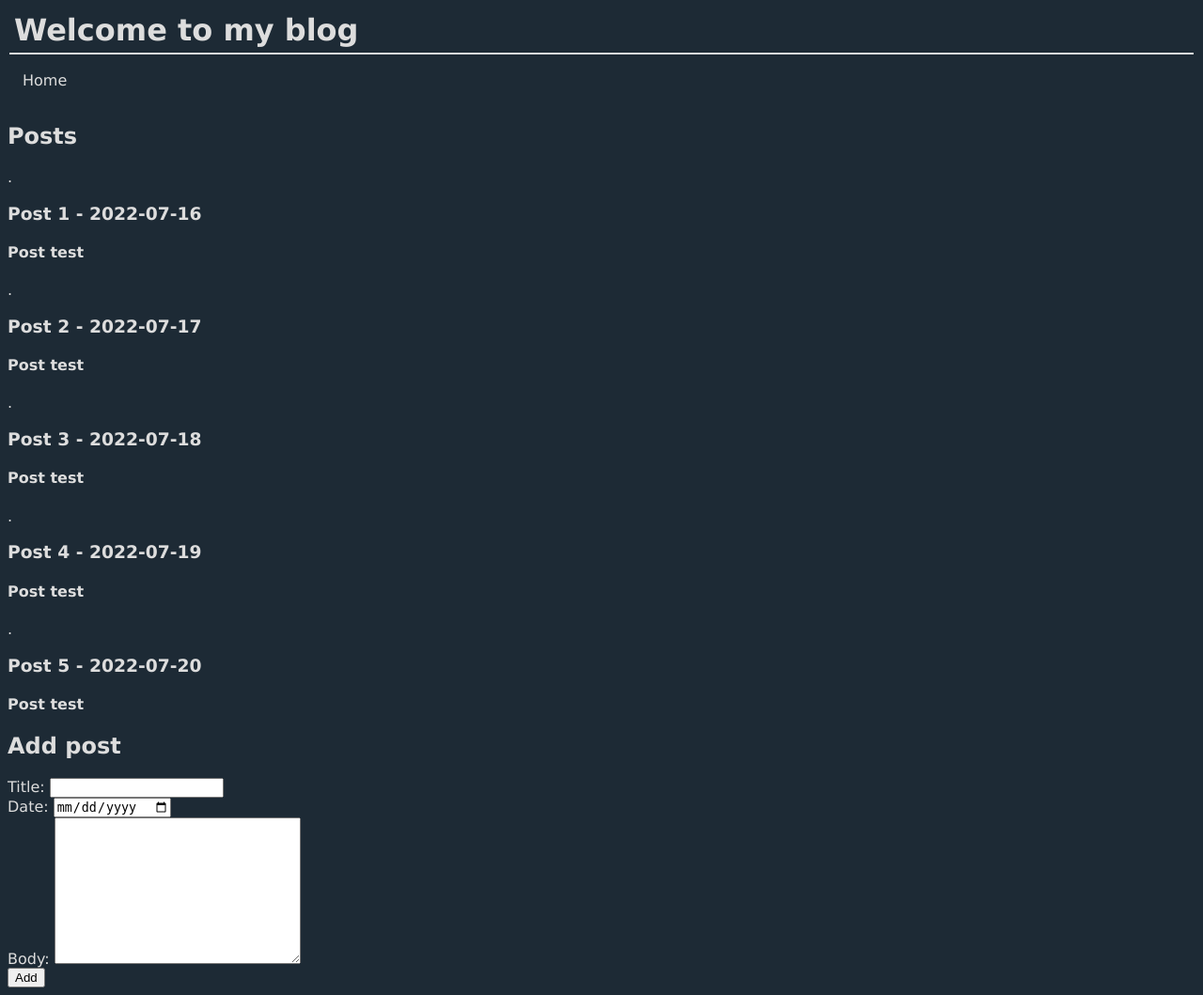
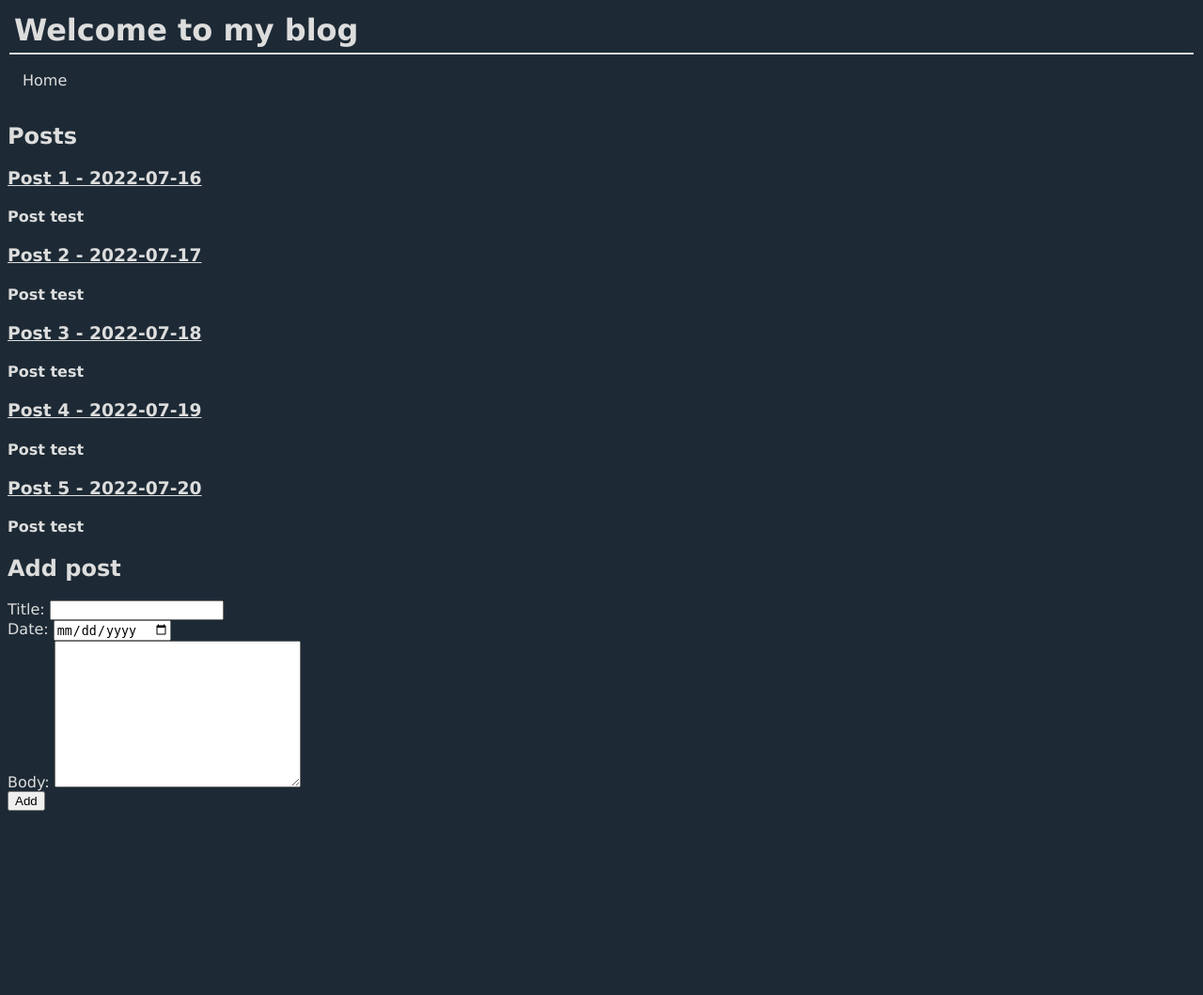
Before and after one commit to VasinDA/WEB, a Flask app: page / in a window 1280 px wide. Shown: the whole page at 94% size. After the commit the page ends 863 px from the top, so only its background shows below. Run offline with Flask 2, Linux system fonts and the light colour scheme.

Commit message:
link to the post

```diff
--- a/blog/static/css/style.css
+++ b/blog/static/css/style.css
@@ -14,7 +14,7 @@ body {
     float: left;
   }
 
-  .header a{
+.header a{
     display: block;
     color: #ddd;
     text-align: center;
@@ -22,7 +22,7 @@ body {
     text-decoration: none;
   }
 
-  .header li:hover {
+.header li:hover {
     background-color: #111111;
   }
 h1 {
@@ -36,3 +36,11 @@ h1 {
 .news-item {
   border: 1px solid white;
 }
+
+.posts-item a:link {
+  color: #ddd;
+}
+
+.posts-item a:visited {
+  color: dimgrey;
+}
--- a/blog/templates/home.html
+++ b/blog/templates/home.html
@@ -18,8 +18,8 @@
         <h2>Posts</h2>
         {% for item in posts %}
             <div class="posts-item">
-                <!-- TODO: may we have a link to the post? -->.
-                <h3>{{item.getTitle()}} - {{item.getDate()}}</h3>
+                <!-- TODO: may we have a link to the post? -->
+                <h3><a href="{{url_for('post', sku = item.getSku())}}">{{item.getTitle()}} - {{item.getDate()}}</a></h3>
                 <h4>{{item.getBody()}}</h4>
             </div>
         {% endfor %}
--- a/blog/templates/posts.html
+++ b/blog/templates/posts.html
@@ -18,7 +18,7 @@
         {% for item in posts %}
             <div class="posts-item">
                 <!-- TODO: may we have a link to the post? -->
-                <h3>{{item.getTitle()}} - {{item.getDate()}}</h3>
+                <h3><a href="{{url_for('post', sku = item.getSku())}}">{{item.getTitle()}} - {{item.getDate()}}</a></h3>
                 <h4>{{item.getBody()}}</h4>
             </div>
         {% endfor %}
```
